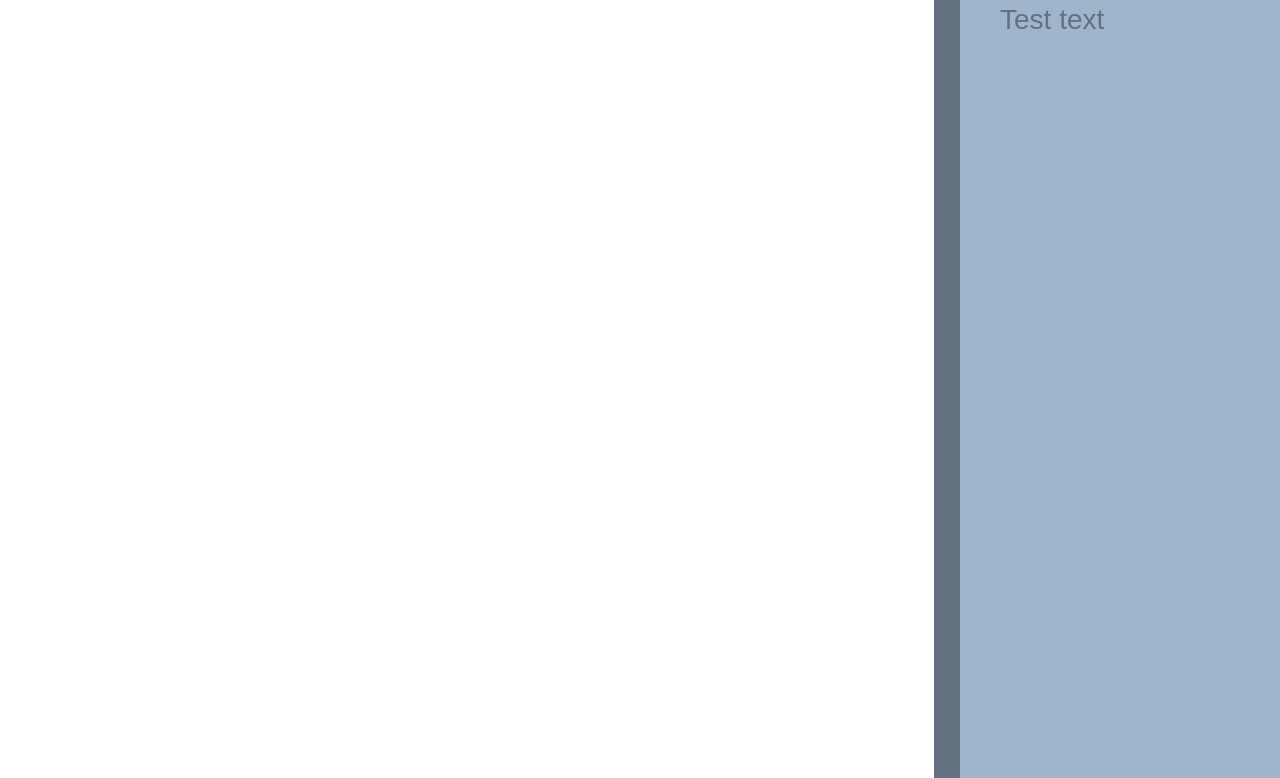
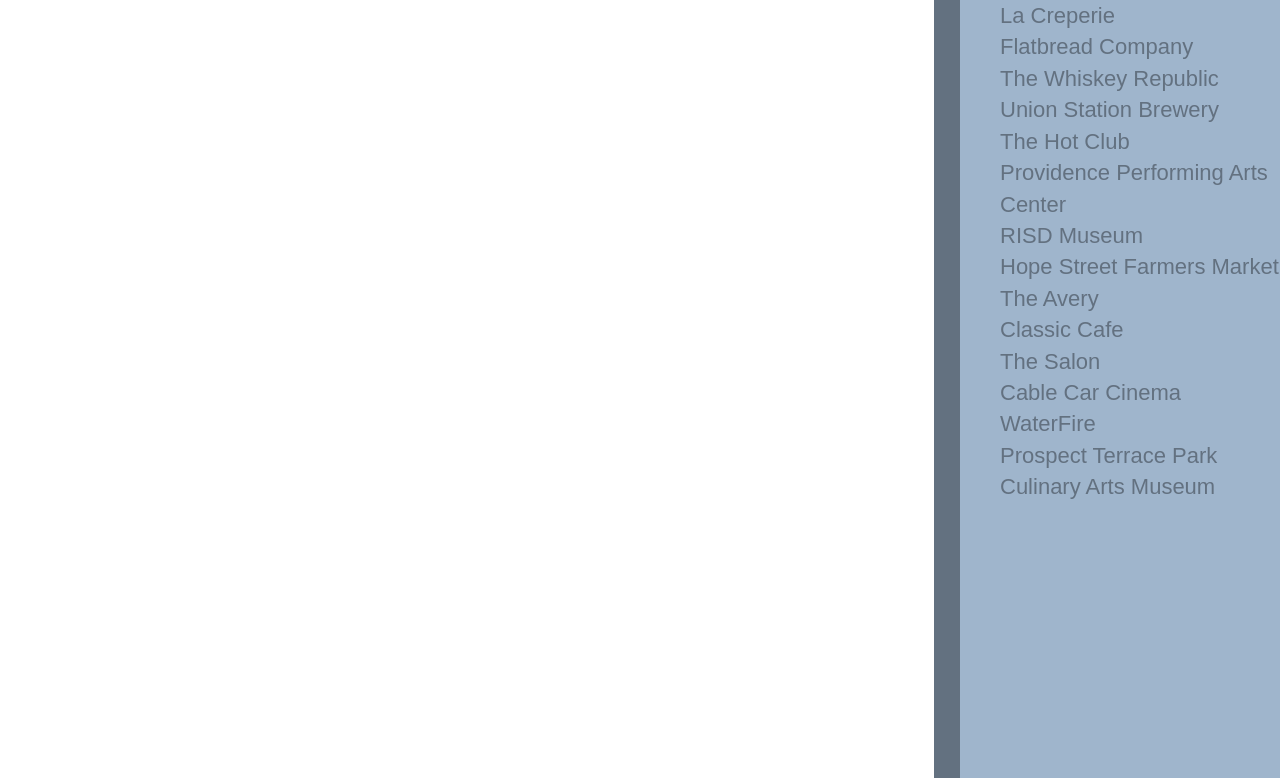
Before and after one commit to LMsmith/neighborhood-map, a plain HTML site: page index.html in a window 1280 px wide. Shown: the top 778 px of the page. Drawn offline with Linux system fonts and the light colour scheme; some packages are replaced by stand-ins of ours.

Commit message:
list populated

```diff
--- a/css/style.css
+++ b/css/style.css
@@ -8,7 +8,7 @@
   background-color: #9FB5CC;
   color: #637180;
   font-family: sans-serif;
-  font-size: 28px;
+  font-size: 22px;
   height: 100%;
   width: 25%;
   transform: translateZ(5);
--- a/index.html
+++ b/index.html
@@ -18,9 +18,8 @@
 </head>
 <body>
   <div id="place-menu">
-    <ul data-bind="foreach: ViewModel.placeList">
+    <ul data-bind="foreach: placeList">
       <li data-bind='text: title'><div></div></li>
-      <li><div>Test text</div></li>
     </ul>
   </div>
   <div id="menu-btn"></div>
--- a/js/app.js
+++ b/js/app.js
@@ -1,6 +1,12 @@
+$(document).ready(function(){
   "use strict"
 
-//View
+  $('#menu-btn').on('click', function(){
+    $('#place-menu').animate({
+          width: "toggle"
+      });
+  $('ul li').toggle();
+  });
 
   function initialize() {
     var mapOptions = {
@@ -14,10 +20,10 @@
       map: map,
       title: 'La Creperie'
       });
+    };
 
-console.log(ViewModel.placeList);
-}
-google.maps.event.addDomListener(window, 'load', initialize);
+  var viewModel = function(){
+    var self = this;
 
     var Place = function(data){
       this.position = ko.observable(data.position);
@@ -25,32 +31,19 @@
       this.url = ko.observable(data.url);
     };
 
-$(document).ready(function(){
-  $('#menu-btn').on('click', function(){
-    $('#place-menu').animate({
-            width: "toggle"
-        });
-    $('ul li').toggle();
-    });
-})
-
-//ViewModel
-
-
-var ViewModel = function(){
-  var self = this;
-
     this.placeList = ko.observableArray([]);
 
       places.forEach(function(placeItem){
       self.placeList.push(new Place(placeItem));
     });
-  console.log(this.placeList);
+
     this.currentPlace = ko.observable(this.placeList()[0]);
 
     this.setPlace = function(clickedPlace) {
       self.currentPlace(clickedPlace);
-  }
-}
+    };
+  };
 
-ko.applyBindings(new ViewModel());
+  ko.applyBindings(new viewModel());
+  google.maps.event.addDomListener(window, 'load', initialize);
+});
```
Lines whose indentation alone changed are shown as unchanged.
